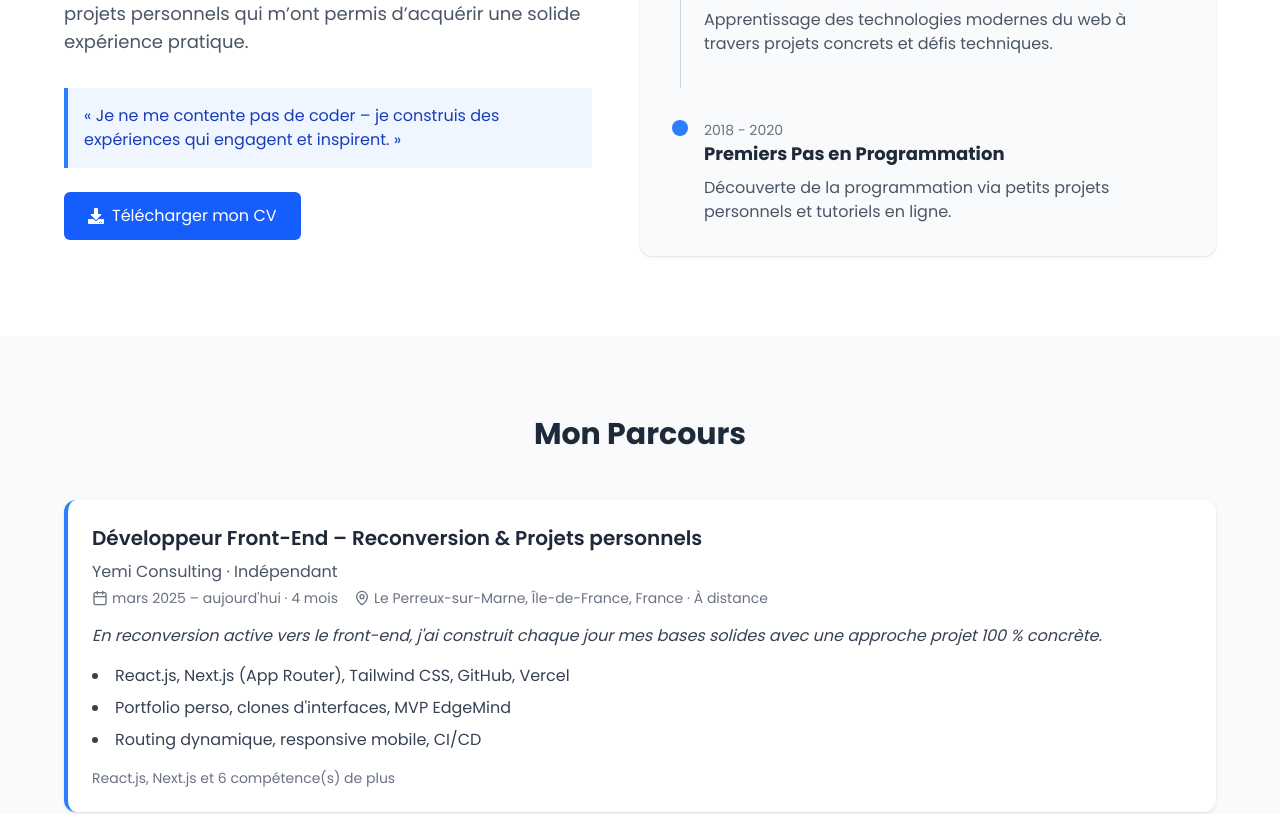
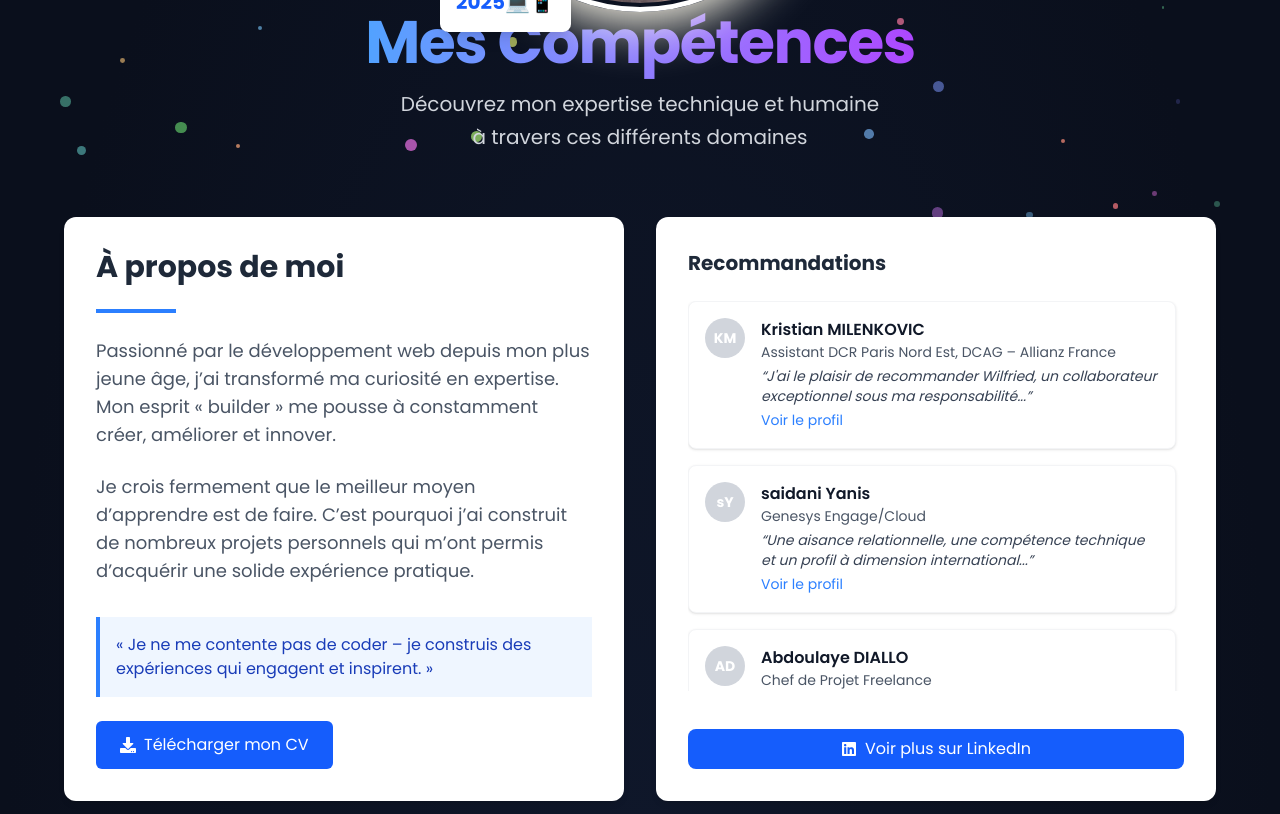
Before and after one commit to WilfriedFahim/portfolio-wilfried, a Next.js app: page /about in a window 1280 px wide. Shown: the part 540-1354 px from the top of the page. Built offline with nearby package versions, Linux system fonts and the light colour scheme.

Commit message:
feat:creation de la page à propos, il reste  encore quelque ajustement visuels

```diff
--- a/app/about/page.tsx
+++ b/app/about/page.tsx
@@ -2,17 +2,50 @@
 "use client";
 
 import React from "react";
+// ParticlesBackground doit être exporté par défaut
 import { ParticlesBackground } from "@/components/ParticlesBackground";
-import AboutSection from "@/components/AboutSection";
+// ExperienceSection est un export nommé
 import { ExperienceSection } from "@/components/ExperienceSection";
+// TimelineWithRecs est un export nommé
+import { TimelineWithRecs } from "@/components/TimelineWithRecs";
+import Container from '@/components/Container';
+import AnimatedAvatar from '@/components/ui/AnimatedAvatar';
 
 export default function AboutPage() {
   return (
     <>
+      {/* Fond animé */}
       <ParticlesBackground />
+
       <main className="pt-24 pb-16 bg-primary-dark min-h-screen relative z-10 text-white">
-                <AboutSection />
+        {/* Parcours + Recs – named export */}
+        <Container className="py-0" >
+          {/* zone image*/}
+          <div className="flex-1 flex justify-center items-center mt-8 mb-12 xl:mb-0">
+            <AnimatedAvatar />
+          </div>
+
+          <header className="text-center">
+            <h1 className="text-5xl md:text-6xl font-extrabold mb-4 tracking-tight">
+              <span className="bg-clip-text text-transparent bg-gradient-to-r from-blue-400 to-purple-500">
+                Mes Compétences
+              </span>
+            </h1>
+            <p className="text-xl text-gray-300 max-w-3xl mx-auto leading-relaxed">
+              Découvrez mon expertise technique et humaine<br />
+              à travers ces différents domaines
+            </p>
+          </header>
+
+          <section className="mt-16 sm:px-6 lg:px-8">
+            <TimelineWithRecs />
+          </section>
+
+          {/* Section expériences – named export */}
+          <section className="mt-16">
             <ExperienceSection />
+          </section>
+        </Container>
       </main>
     </>
   );
--- a/components/AboutPreview.tsx
+++ b/components/AboutPreview.tsx
@@ -1,6 +1,5 @@
 // components/AboutPreview.tsx
 "use client";
-
 import React from "react";
 import Link from "next/link";
 
--- a/components/ExperienceSection.tsx
+++ b/components/ExperienceSection.tsx
@@ -70,11 +70,15 @@ const experiences: Experience[] = [
 
 export function ExperienceSection() {
   return (
-    <section id="experience" className="py-20 px-4 lg:px-8 bg-gray-50">
-      <div className="max-w-6xl mx-auto">
-        <h2 className="text-3xl font-extrabold text-gray-800 mb-12 text-center">
-          Mon Parcours
-        </h2>
+    <section id="experience" className="mt-16 mb-8 px-4 lg:px-8">
+      <div className="max-w-6xl mx-auto mb-8">
+        <header className="text-center">
+          <h1 className="text-5xl md:text-6xl font-extrabold mb-4 tracking-tight">
+            <span className="bg-clip-text text-transparent bg-gradient-to-r from-blue-400 to-purple-500">
+              Mon Parcours
+            </span>
+          </h1>
+        </header>
         <div className="space-y-8">
           {experiences.map((exp, idx) => (
             <motion.div
--- /dev/null
+++ b/components/TimelineWithRecs.tsx
@@ -0,0 +1,119 @@
+// components/TimelineWithRecs.tsx
+"use client";
+
+import React from "react";
+import Link from "next/link";
+import { FaDownload, FaLinkedin } from "react-icons/fa";
+
+interface Rec {
+  name: string;
+  title: string;
+  text: string;
+  profile: string;
+}
+
+const recommandations: Rec[] = [
+  {
+    name: "Kristian MILENKOVIC",
+    title: "Assistant DCR Paris Nord Est, DCAG – Allianz France",
+    text: "J'ai le plaisir de recommander Wilfried, un collaborateur exceptionnel sous ma responsabilité...",
+    profile: "https://www.linkedin.com/in/kristian-milenkovic",
+  },
+  {
+    name: "saidani Yanis",
+    title: "Genesys Engage/Cloud",
+    text: "Une aisance relationnelle, une compétence technique et un profil à dimension international...",
+    profile: "https://www.linkedin.com/in/saidani-yanis",
+  },
+  {
+    name: "Abdoulaye DIALLO",
+    title: "Chef de Projet Freelance",
+    text: "Je recommande vivement Mr Kouassi car j'ai travaillé avec lui. C'est quelqu'un de sérieux et de très professionnel.",
+    profile: "https://www.linkedin.com/in/abdoulayediallo",
+  },
+];
+
+export function TimelineWithRecs() {
+  return (
+    <div className="md:flex md:gap-8">
+      {/* Timeline */}
+      <div className="md:w-1/2 mb-8 md:mb-0">
+        <div className="bg-white p-8 rounded-xl shadow-md">
+          <h2 className="text-3xl font-bold text-gray-800 mb-6">
+            À propos de moi
+          </h2>
+          <div className="w-20 h-1 bg-blue-500 mb-6" />
+          <p className="text-lg text-gray-600 mb-6">
+            Passionné par le développement web depuis mon plus jeune âge, j&rsquo;ai transformé ma curiosité en expertise. Mon esprit « builder » me pousse à constamment créer, améliorer et innover.
+          </p>
+          <p className="text-lg text-gray-600 mb-8">
+            Je crois fermement que le meilleur moyen d&rsquo;apprendre est de faire. C&rsquo;est pourquoi j&rsquo;ai construit de nombreux projets personnels qui m&rsquo;ont permis d&rsquo;acquérir une solide expérience pratique.
+          </p>
+          <div className="bg-blue-50 border-l-4 border-blue-500 p-4 mb-6">
+            <p className="text-blue-800 font-medium">
+              « Je ne me contente pas de coder – je construis des expériences qui engagent et inspirent. »
+            </p>
+          </div>
+          <a
+            href="/Wilfried_Chi_CV.pdf"
+            download
+            className="inline-flex items-center px-6 py-3 bg-blue-600 text-white font-medium rounded-md hover:bg-blue-700 transition duration-300"
+          >
+            <FaDownload className="mr-2" /> Télécharger mon CV
+          </a>
+        </div>
+      </div>
+
+      {/* Recommandations */}
+      <div className="md:w-1/2">
+        <div className="bg-white p-8 rounded-xl shadow-md flex flex-col h-full relative">
+          <h3 className="text-xl font-bold text-gray-800 mb-6">
+            Recommandations
+          </h3>
+
+          <ul className="space-y-4 overflow-y-auto pr-2 max-h-[390px] scroll-smooth">
+            {recommandations.map((rec, idx) => (
+              <li
+                key={idx}
+                className="flex items-start space-x-4 border border-gray-100 rounded-lg p-4 shadow-sm bg-white"
+              >
+                <div className="w-10 h-10 rounded-full bg-gray-300 flex items-center justify-center font-bold text-white text-sm">
+                  {rec.name
+                    .split(" ")
+                    .map((n) => n[0])
+                    .join("")
+                    .slice(0, 2)}
+                </div>
+
+                <div className="flex-1">
+                  <p className="font-semibold text-gray-900">{rec.name}</p>
+                  <p className="text-sm text-gray-600">{rec.title}</p>
+                  <p className="text-gray-700 italic text-sm mt-1">
+                    “{rec.text}”
+                  </p>
+                  <Link
+                    href={rec.profile}
+                    target="_blank"
+                    className="text-blue-500 text-sm mt-1 inline-block hover:underline"
+                  >
+                    Voir le profil
+                  </Link>
+                </div>
+              </li>
+            ))}
+          </ul>
+
+          <div className="absolute bottom-8 left-1/2 -translate-x-1/2 w-full px-8">
+            <Link
+              href="https://www.linkedin.com/in/votre-profil"
+              target="_blank"
+              className="w-full inline-flex items-center justify-center bg-blue-600 text-white font-medium py-2 px-4 rounded-lg hover:bg-blue-700 transition"
+            >
+              <FaLinkedin className="w-4 h-4 mr-2" /> Voir plus sur LinkedIn
+            </Link>
+          </div>
+        </div>
+      </div>
+    </div >
+  );
+}
```
Lines whose indentation alone changed are shown as unchanged.
